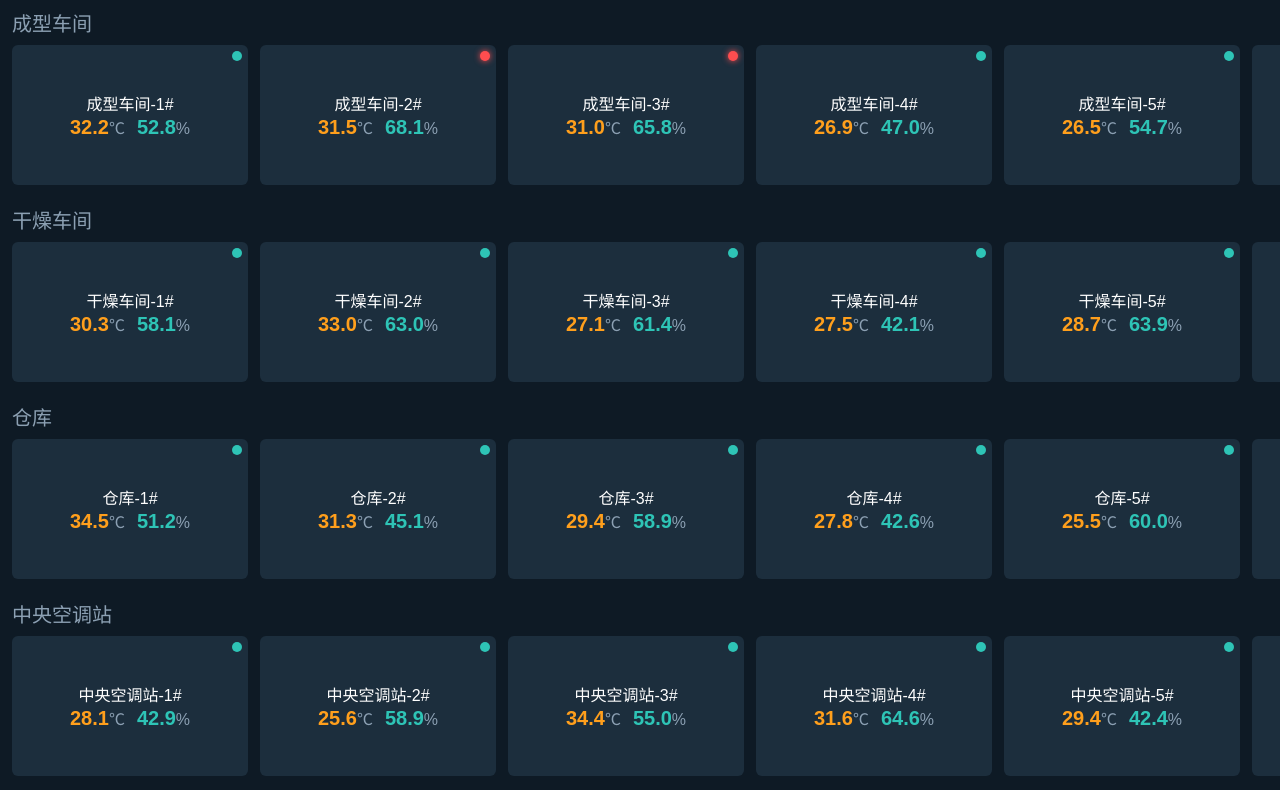
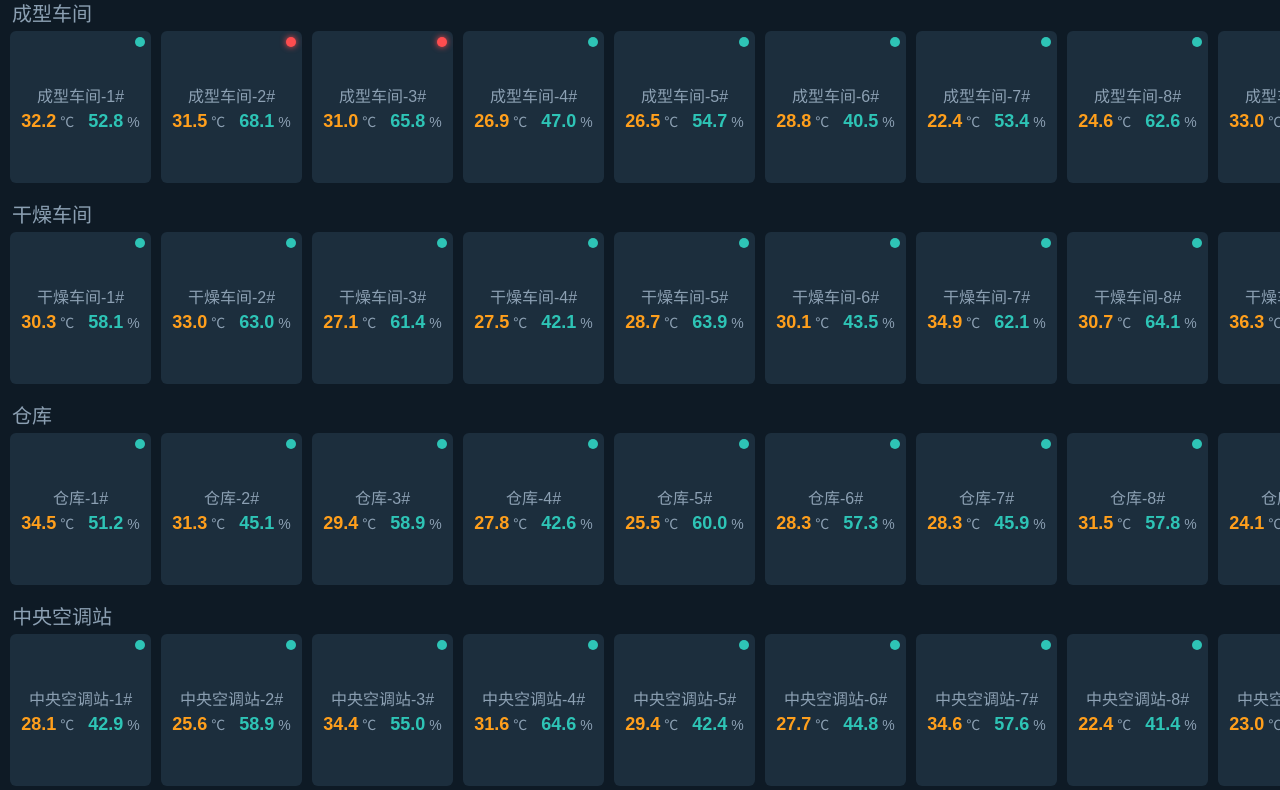
Before and after one commit to uu-studio/home, a plain HTML site: page index.html in a window 1280 px wide. Shown: the part 80-870 px from the top of the page. Drawn offline with nearby package versions, Linux system fonts and the light colour scheme.

Commit message:
Update index.html

```diff
--- a/index.html
+++ b/index.html
@@ -7,34 +7,37 @@
   <script src="https://unpkg.com/vue@3/dist/vue.global.prod.js"></script>
   <style>
     :root{
-      --w:1920px; --h:1080px;
-      --gap:12px;
-      --cardW:calc((var(--w) - 420px - var(--gap)*7)/6);   /* 右侧报警区 420px */
-      --cardH:140px;
-      --fz36:36px; --fz20:20px; --fz18:18px; --fz16:16px;
+      --w:1920px;
+      --h:1080px;
+      --headerH:72px;
+      --rightW:400px;
+      --gap:10px;
+      --cardW:calc((var(--w) - var(--rightW) - var(--gap)*11)/10);
+      --cardH:152px;
+      --fz36:36px; --fz20:20px; --fz18:18px; --fz16:16px; --fz14:14px;
     }
     *{box-sizing:border-box;margin:0;padding:0}
     html,body{width:var(--w);height:var(--h);overflow:hidden;font-family:"PingFang SC",Arial,sans-serif;background:#0e1a25;color:#fff}
-    .header{display:flex;align-items:center;justify-content:space-between;padding:0 40px;height:80px;background:#132935;font-size:var(--fz36)}
-    .main{display:flex;height:calc(var(--h) - 80px)}
+    .header{display:flex;align-items:center;justify-content:space-between;padding:0 40px;height:var(--headerH);background:#132935;font-size:var(--fz36)}
+    .main{display:flex;height:calc(var(--h) - var(--headerH))}
     .left{flex:1;display:flex;flex-direction:column}
     .zone{margin-bottom:var(--gap)}
-    .zone-title{font-size:var(--fz20);margin:8px 0 8px 12px;color:#8ca0b3}
+    .zone-title{font-size:var(--fz20);margin:6px 0 4px 12px;color:#8ca0b3}
     .cards{display:grid;grid-template-columns:repeat(10,1fr);gap:var(--gap);padding:0 var(--gap)}
     .card{background:#1c2e3d;border-radius:6px;padding:10px;display:flex;flex-direction:column;align-items:center;justify-content:center;position:relative;width:var(--cardW);height:var(--cardH)}
-    .card.dev{font-size:var(--fz16);color:#8ca0b3;margin-bottom:4px;text-align:center}
-    .card.row{display:flex;align-items:baseline;gap:4px}
-    .card .value{font-size:var(--fz20);font-weight:700}
-    .card .unit{font-size:var(--fz16);color:#8ca0b3}
+    .card .dev{font-size:var(--fz16);color:#8ca0b3;margin-bottom:4px;text-align:center;white-space:nowrap}
+    .card .row{display:flex;align-items:baseline;gap:4px}
+    .card .value{font-size:var(--fz18);font-weight:700}
+    .card .unit{font-size:var(--fz14);color:#8ca0b3}
     .temp{color:#ff9f1c}
     .humi{color:#2ec4b6}
     .status{position:absolute;top:6px;right:6px;width:10px;height:10px;border-radius:50%;background:#2ec4b6}
     .status.abnormal{background:#ff4d4f;box-shadow:0 0 6px #ff4d4f}
-    .right{width:420px;background:#132935;display:flex;flex-direction:column;padding:12px}
-    .right h3{font-size:var(--fz20);margin-bottom:8px;font-weight:400;color:#8ca0b3}
+    .right{width:var(--rightW);background:#132935;display:flex;flex-direction:column;padding:10px}
+    .right h3{font-size:var(--fz20);margin-bottom:6px;font-weight:400;color:#8ca0b3}
     .alarm-list{flex:1;overflow-y:auto}
-    .alarm-item{background:#1c2e3d;border-radius:4px;padding:8px;margin-bottom:6px;font-size:var(--fz16)}
-    .alarm-item .time{font-size:var(--fz16);color:#8ca0b3;margin-right:8px}
+    .alarm-item{background:#1c2e3d;border-radius:4px;padding:6px;margin-bottom:4px;font-size:var(--fz16)}
+    .alarm-item .time{font-size:var(--fz14);color:#8ca0b3;margin-right:6px}
   </style>
 </head>
 <body>
@@ -55,7 +58,7 @@
               <div class="row">
                 <span class="value temp">{{ d.temp.toFixed(1) }}</span>
                 <span class="unit">℃</span>
-                <span class="value humi" style="margin-left:12px">{{ d.humi.toFixed(1) }}</span>
+                <span class="value humi" style="margin-left:10px">{{ d.humi.toFixed(1) }}</span>
                 <span class="unit">%</span>
               </div>
             </div>
@@ -79,12 +82,11 @@
 
   <script>
     const { createApp, reactive, computed } = Vue
-
     createApp({
       setup() {
         const zones = ['成型车间','干燥车间','仓库','中央空调站','机房','实验室']
         const devNames = []
-        zones.forEach(z => { for(let i=1;i<=10;i++) devNames.push(`${z}-${i}#`) })  // 6*10=60
+        zones.forEach(z => { for(let i=1;i<=10;i++) devNames.push(`${z}-${i}#`) })
         const devices = reactive(
           devNames.map((d,idx) => ({
             id: idx,
@@ -95,34 +97,26 @@
             get abnormal() { return this.temp > 35 || this.humi > 65 }
           }))
         )
-
-        const alarms = reactive([])   // 最多保留 200 条
+        const alarms = reactive([])
         const pushAlarm = d => {
           alarms.unshift({ id: Date.now() + d.id, time: new Date().toLocaleTimeString('zh-CN'), dev: d.dev, temp: d.temp.toFixed(1), humi: d.humi.toFixed(1) })
           if (alarms.length > 200) alarms.pop()
         }
-
         const grouped = computed(() => {
           const map = {}
-          devices.forEach(d => {
-            if (!map[d.zone]) map[d.zone] = []
-            map[d.zone].push(d)
-          })
+          devices.forEach(d => { if (!map[d.zone]) map[d.zone] = []; map[d.zone].push(d) })
           return map
         })
-
         const updateData = () => {
           devices.forEach(d => {
             const oldAbn = d.abnormal
             d.temp = 22 + Math.random() * 16
             d.humi = 40 + Math.random() * 30
-            if (d.abnormal && !oldAbn) pushAlarm(d)   // 新异常
+            if (d.abnormal && !oldAbn) pushAlarm(d)
           })
         }
-
         setInterval(updateData, 2000)
         setInterval(() => { document.querySelector('.time').textContent = new Date().toLocaleString('zh-CN') }, 1000)
-
         return { now: new Date().toLocaleString('zh-CN'), grouped, alarms }
       }
     }).mount('#app')
```
